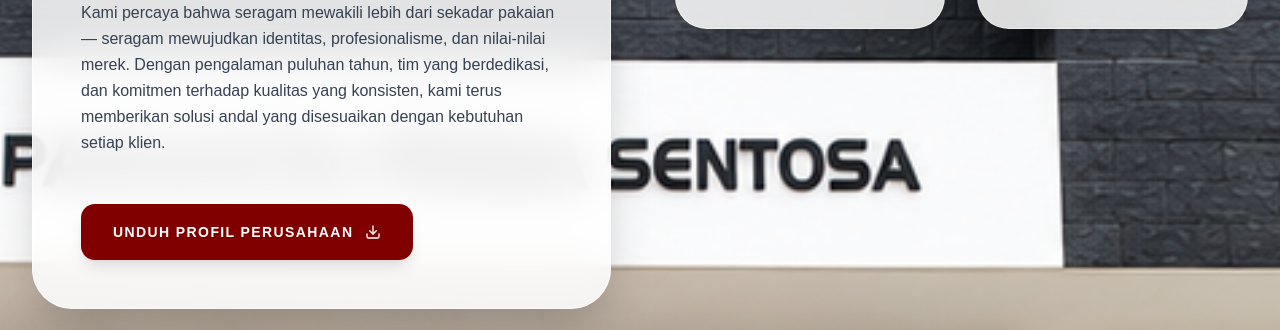
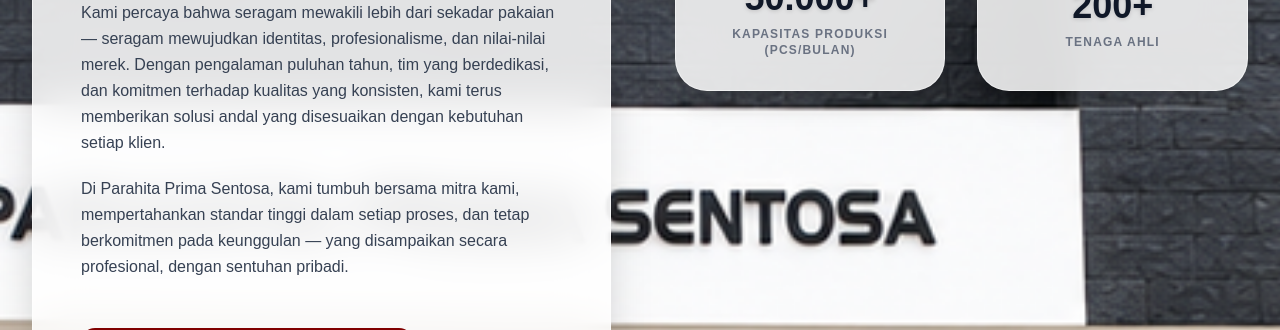
Before and after one commit to padji28-source/SeragamParahita, a React (Vite) app: page / in a window 1280 px wide. Shown: the part 1631-1961 px from the top of the page. Built offline with nearby package versions, Linux system fonts and the light colour scheme.

Commit message:
Update AboutSection.tsx

```diff
--- a/src/components/AboutSection.tsx
+++ b/src/components/AboutSection.tsx
@@ -53,6 +53,7 @@
                 <p dangerouslySetInnerHTML={{ __html: t('about.story.p2') }} />
                 <p dangerouslySetInnerHTML={{ __html: t('about.story.p3') }} />
                 <p dangerouslySetInnerHTML={{ __html: t('about.story.p4') }} />
+                <p dangerouslySetInnerHTML={{ __html: t('about.story.p5') }} />
               </div>
 
               <div className="pt-4">
```
